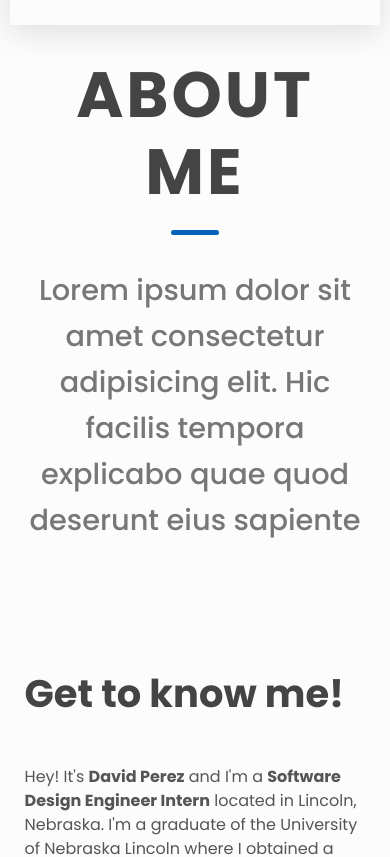
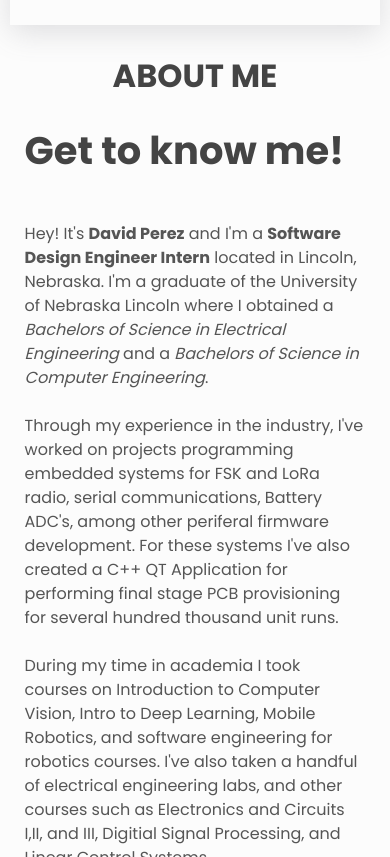
Before and after one commit to davidjperez00/personal_site_v2, a website: page cleanfolio-minimal-main/index.html in a window 390 px wide. Shown: the part 2110-2967 px from the top of the page. Drawn offline with Linux system fonts and the light colour scheme.

Commit message:
Fix styling on about me heading

```diff
--- a/cleanfolio-minimal-main/index.html
+++ b/cleanfolio-minimal-main/index.html
@@ -187,13 +187,14 @@
 
     <section id="about" class="about sec-pad">
       <div class="main-container">
-        <h2 class="heading heading-sec heading-sec__mb-med">
+        <!-- <h2 class="heading heading-sec heading-sec__mb-med">
           <span class="heading-sec__main">About Me</span>
           <span class="heading-sec__sub">
             Lorem ipsum dolor sit amet consectetur adipisicing elit. Hic facilis
             tempora explicabo quae quod deserunt eius sapiente
           </span>
-        </h2>
+        </h2> -->
+        <h2 class="section__title">About Me</h2>
         <div class="about__content">
           <div class="about__content-main">
             <h3 class="about__content-title">Get to know me!</h3>
--- a/cleanfolio-minimal-main/styles.css
+++ b/cleanfolio-minimal-main/styles.css
@@ -426,85 +426,6 @@ main {
   }
 }
 
-.heading-sec__mb-bg {
-  margin-bottom: 3rem;
-}
-
-@media only screen and (max-width: 56.25em) {
-  .heading-sec__mb-bg {
-    margin-bottom: 8rem;
-  }
-}
-
-.heading-sec__mb-med {
-  margin-bottom: 9rem;
-}
-
-@media only screen and (max-width: 56.25em) {
-  .heading-sec__mb-med {
-    margin-bottom: 8rem;
-  }
-}
-
-.heading-sec__main {
-  display: block;
-  font-size: 4rem;
-  text-transform: uppercase;
-  letter-spacing: 1px;
-  letter-spacing: 3px;
-  text-align: center;
-  margin-bottom: 3.5rem;
-  position: relative;
-}
-
-.heading-sec__main--lt {
-  color: #fff;
-}
-
-.heading-sec__main--lt::after {
-  content: '';
-  background: #fff !important;
-}
-
-.heading-sec__main::after {
-  content: '';
-  position: absolute;
-  top: calc(100% + 1.5rem);
-  height: 5px;
-  width: 3rem;
-  background: #0062b9;
-  left: 50%;
-  transform: translateX(-50%);
-  border-radius: 5px;
-}
-
-@media only screen and (max-width: 37.5em) {
-  .heading-sec__main::after {
-    top: calc(100% + 1.2rem);
-  }
-}
-
-.heading-sec__sub {
-  display: block;
-  text-align: center;
-  color: #777;
-  font-size: 2rem;
-  font-weight: 500;
-  max-width: 80rem;
-  margin: auto;
-  line-height: 1.6;
-}
-
-@media only screen and (max-width: 37.5em) {
-  .heading-sec__sub {
-    font-size: 1.8rem;
-  }
-}
-
-.heading-sec__sub--lt {
-  color: #eee;
-}
-
 .heading-sm {
   font-size: 2.2rem;
   text-transform: uppercase;
```
